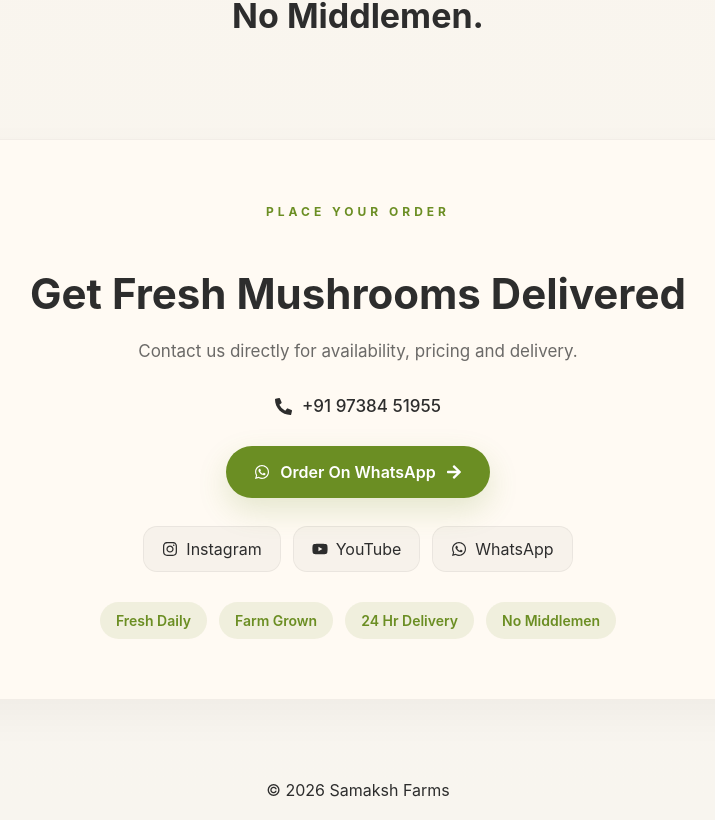
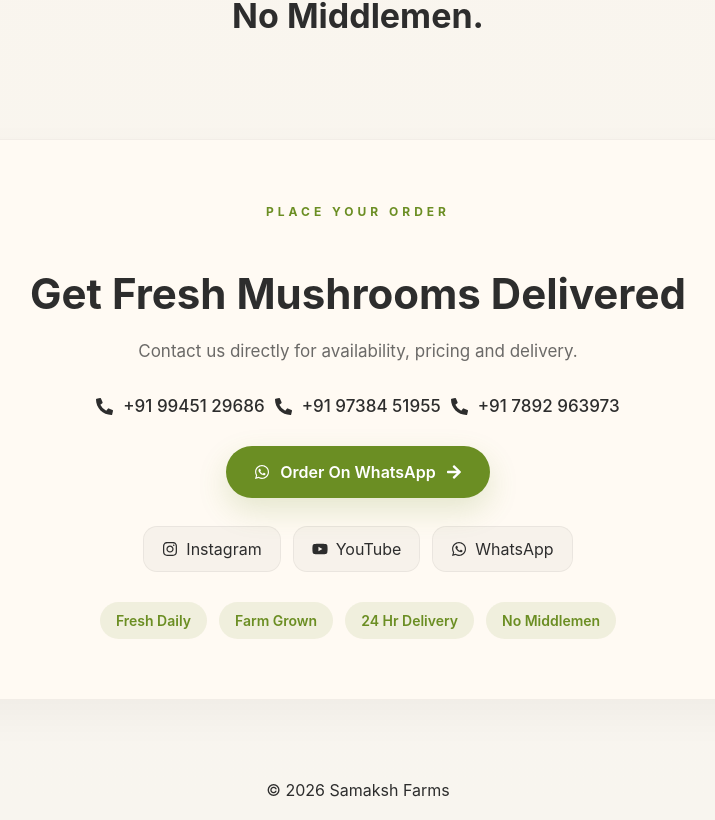
Before and after one commit to santhoshsridhar95/samaksh-farms-app, a React (Vite) app: page / in a window 1280 px wide. Shown: the part 2686-3506 px from the top of the page, without its empty margins (282-997 px from the left). Built offline with nearby package versions, Linux system fonts and the light colour scheme; no server answers.

Commit message:
Update contact details and improve formatting in Contact component

```diff
--- a/src/components/Contact.tsx
+++ b/src/components/Contact.tsx
@@ -9,28 +9,24 @@
 export default function Contact() {
   return (
     <section className="container contact-section">
+      <div className="contact-card">
+        <span className="contact-label">PLACE YOUR ORDER</span>
 
-      <div className="contact-card">
-
-        <span className="contact-label">
-          PLACE YOUR ORDER
-        </span>
-
-        <h2 className="contact-title">
-          Get Fresh Mushrooms Delivered
-        </h2>
+        <h2 className="contact-title">Get Fresh Mushrooms Delivered</h2>
 
         <p className="contact-subtitle">
           Contact us directly for availability, pricing and delivery.
         </p>
 
         <div className="contact-details">
-
           <div className="contact-detail">
             <FaPhoneAlt />
+            <span>+91 99451 29686</span>
+            <FaPhoneAlt />
             <span>+91 97384 51955</span>
+            <FaPhoneAlt />
+            <span>+91 7892 963973</span>
           </div>
-
         </div>
 
         <a
@@ -45,7 +41,6 @@
         </a>
 
         <div className="social-links">
-
           <a
             href="YOUR_INSTAGRAM_LINK"
             target="_blank"
@@ -75,11 +70,9 @@
             <FaWhatsapp />
             WhatsApp
           </a>
-
         </div>
 
         <div className="contact-badges">
-
           <span>Fresh Daily</span>
 
           <span>Farm Grown</span>
@@ -87,11 +80,8 @@
           <span>24 Hr Delivery</span>
 
           <span>No Middlemen</span>
-
         </div>
-
       </div>
-
     </section>
   );
 }
```
